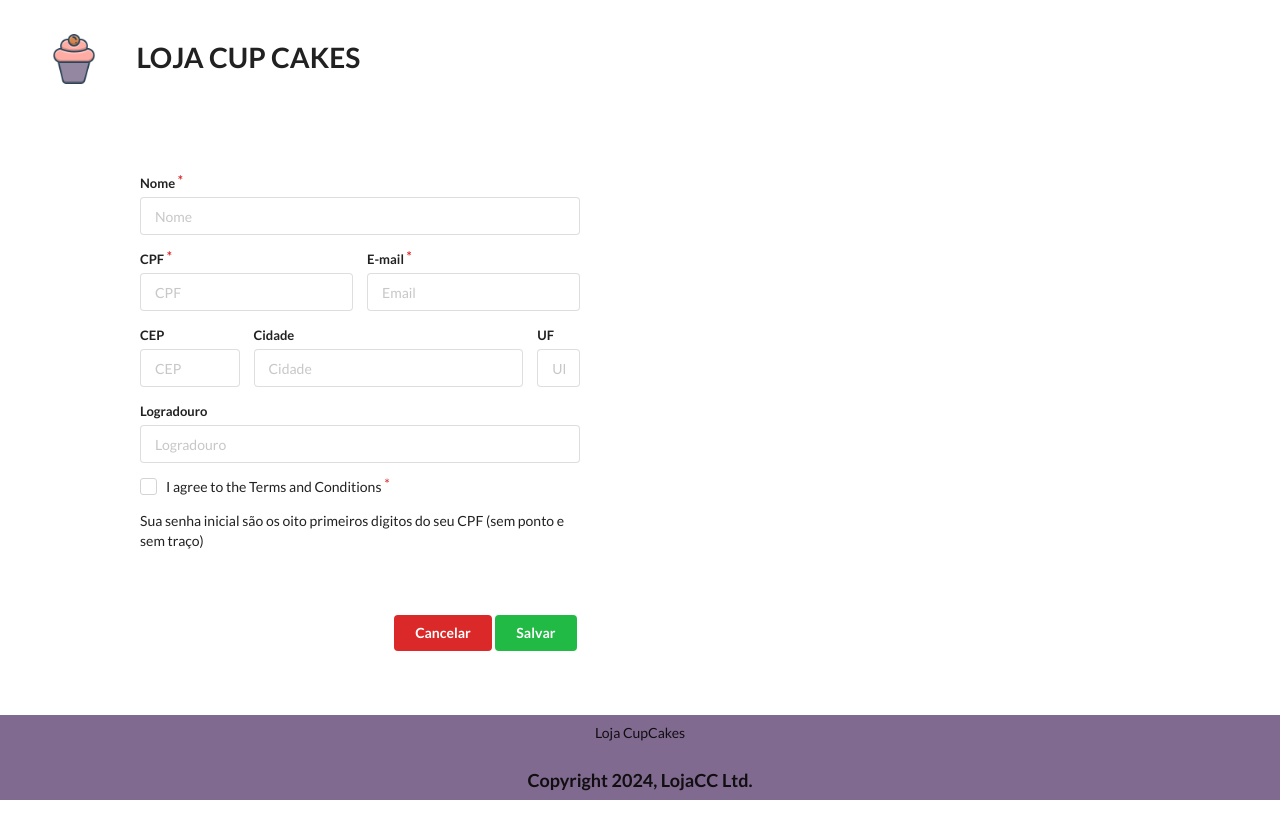
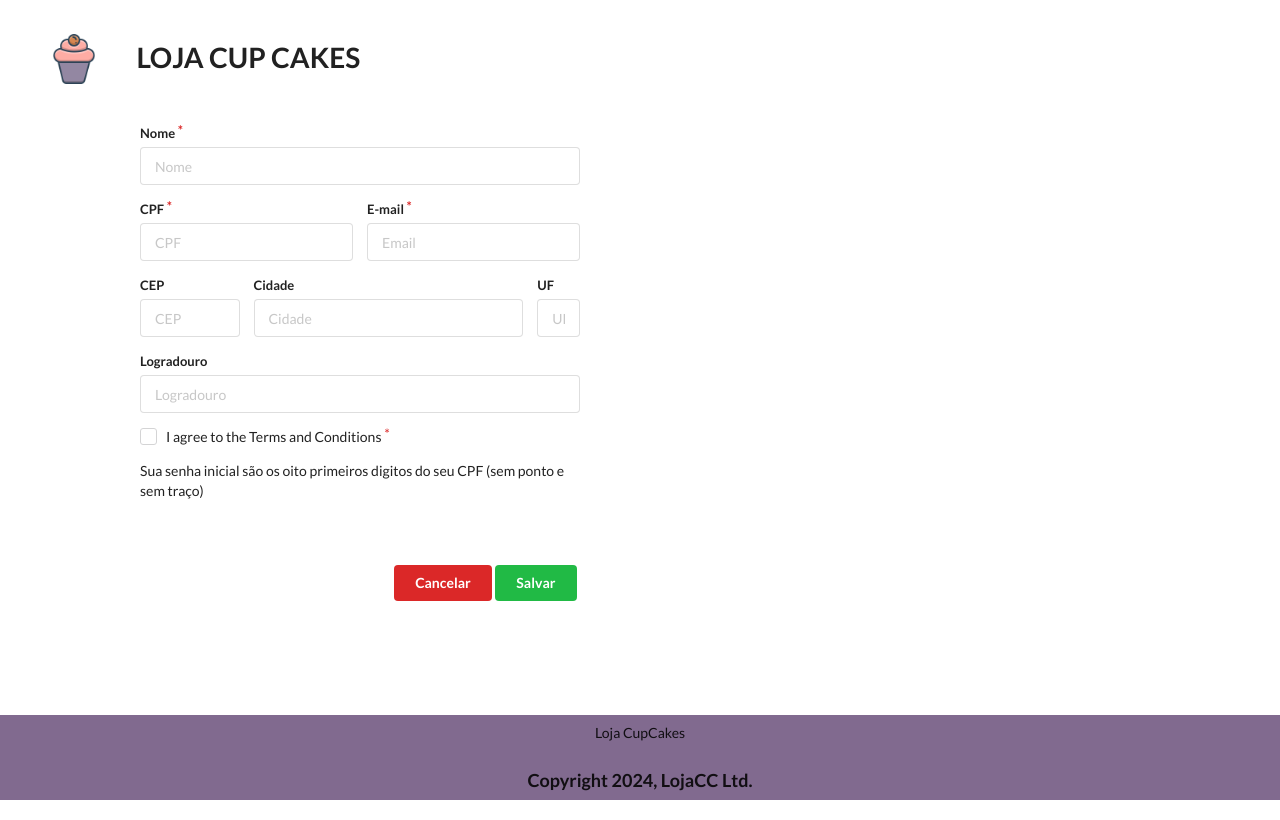
Before and after one commit to oPedroOliveira/lojaccapp, a React (Create React App) app: page /cliente/novo in a window 1280 px wide. Built offline with nearby package versions, Linux system fonts and the light colour scheme.

Commit message:
Formata Valores em Reais

```diff
--- a/src/Components/Cliente/Cliente.css
+++ b/src/Components/Cliente/Cliente.css
@@ -1,5 +1,5 @@
 .clienteForm {
-    margin: 5em 50em 0 10em;
+    margin: 0 50em 0 10em;
     /*background-color: rgb(234, 174, 161);*/
 }
 
--- a/src/Components/Cliente/ClientePedido.js
+++ b/src/Components/Cliente/ClientePedido.js
@@ -59,7 +59,7 @@ class ClientePedido extends React.Component {
                     <tr>
                         <td>{this.retornaItem(element.itemId, 'nome')}</td>
                         <td>{element.quantidade}</td>
-                        <td>{element.valor}</td>
+                        <td>R${element.valor}0</td>
                     </tr>
 
                 );
@@ -94,7 +94,7 @@ class ClientePedido extends React.Component {
                             </table>
                             <div id="valorTotal">
                                 <h3>
-                                    Total: {pedido.valorTotal}
+                                    Total: R$ {pedido.valorTotal}0
                                 </h3>
 
                             </div>
--- a/src/Components/Cliente/Pedido.js
+++ b/src/Components/Cliente/Pedido.js
@@ -30,7 +30,7 @@ class Pedido extends React.Component{
                     <tr>
                         <td>{i+1}</td>
                         <td>{p.qtdTotal}</td>
-                        <td>{p.valorTotal}</td>
+                        <td>R${p.valorTotal}0</td>
                         <td>{p.status}</td>
                         <td><a href={`http://localhost:3000/cliente/pedido/${p.pedidoId}`}>Ver Detalhes</a></td>
                     </tr>
```
